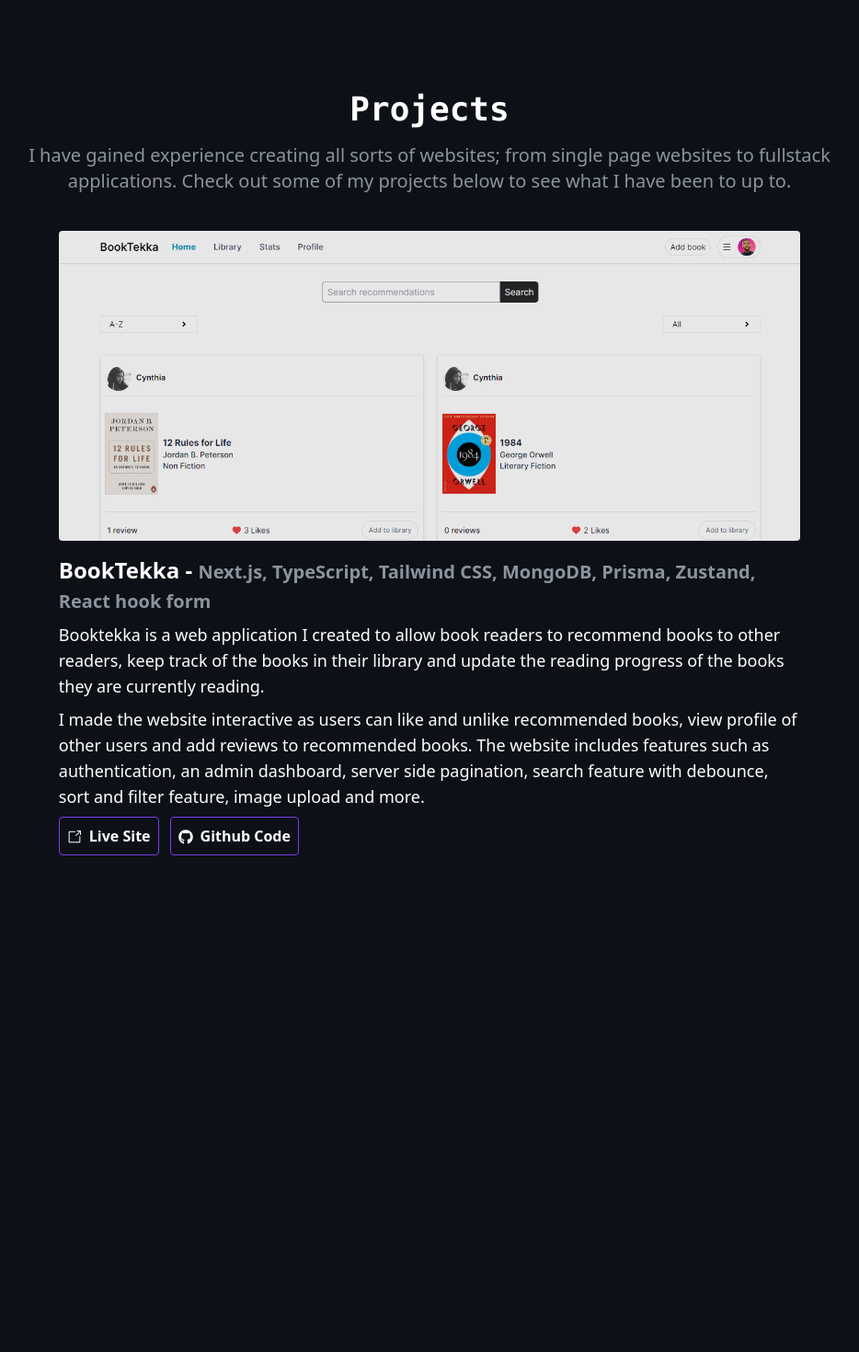
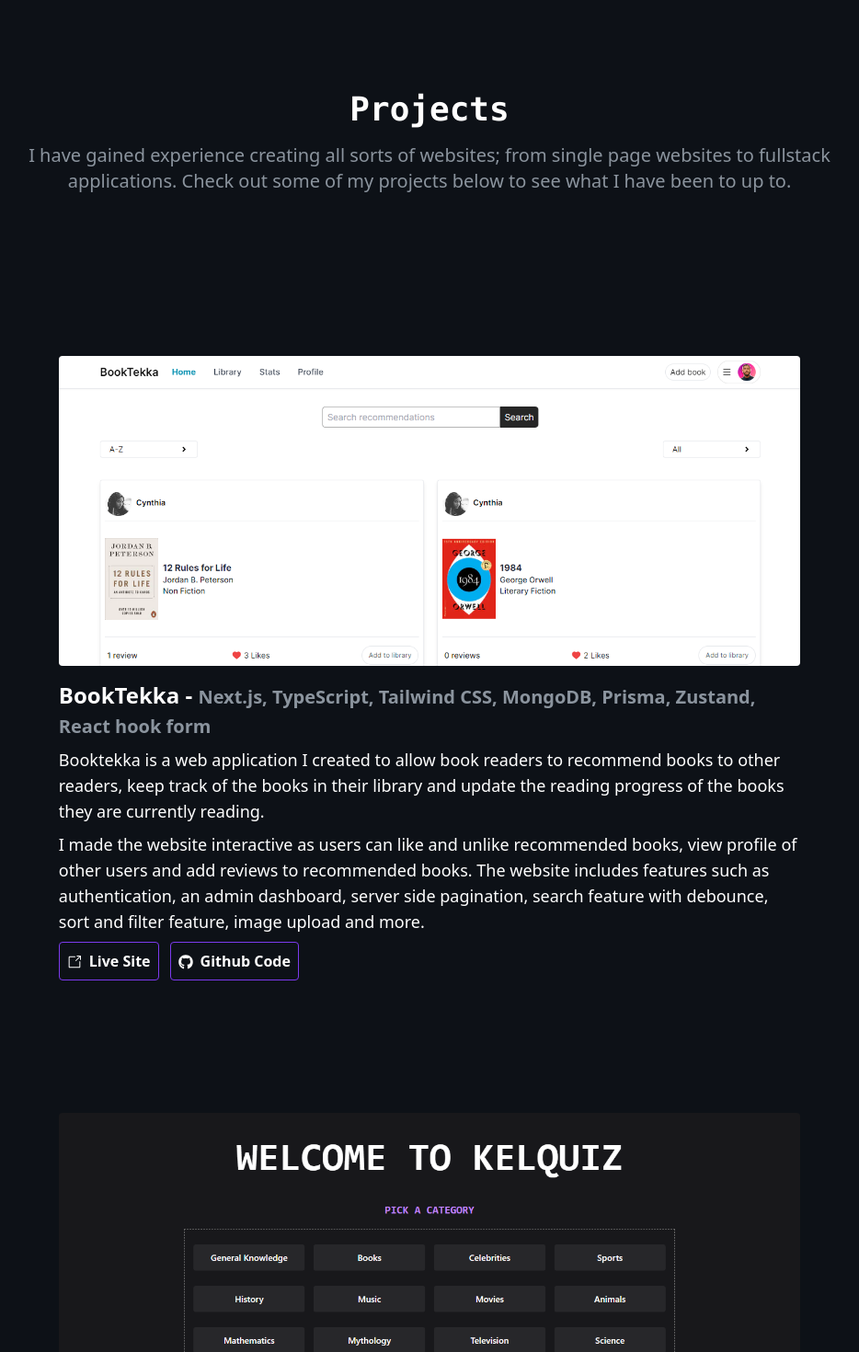
Before and after one commit to Kelechi095/portfolio2, a React (Vite) app: page / in a window 1280 px wide. Shown: the part 1330-2800 px from the top of the page at 92% size, without its empty margins (173-1107 px from the left). Before the commit the page ends 2292 px from the top, so only its background shows below. Built offline with nearby package versions, Linux system fonts and the light colour scheme.

Commit message:
updated projects

```diff
--- a/src/components/Project.jsx
+++ b/src/components/Project.jsx
@@ -13,11 +13,11 @@
 }) => {
   return (
     <>
-      <div className="my-2 text-center"></div>
+      <div className="my-2 text-center mb-36"></div>
       <img
         src={src}
         alt="Booktekka image"
-        className="rounded w-full md:max-w-[70%] mx-auto opacity-90"
+        className="rounded w-full md:max-w-[70%] mx-auto"
       />
       <div className="md:max-w-[70%] mx-auto mt-4">
         <h2 className="text-text_color font-semibold text-base md:text-2xl">
--- a/src/pages/Home.jsx
+++ b/src/pages/Home.jsx
@@ -6,6 +6,8 @@
 import Animation from "../components/Animation";
 import Booktekka from "/images/booktekka.png";
 import Project from "../components/Project";
+import Kelstores from "/images/kelstores.png";
+import KelQuiz from "/images/kelquiz.png";
 import { useState } from "react";
 
 const Home = ({ skillsRef, projectsRef }) => {
@@ -145,6 +147,26 @@
             siteLink="https://booktekka.vercel.app"
             gitLink="https://github.com/Kelechi095/BookTekka-Nextjs"
           />
+
+          <Project
+            title="KelQuiz"
+            tech="React, Typescript, Redux tool kit, React Query, Tailwind, Open Trivia Api"
+            description1="KelQuiz is a frontend trivia game I built. It has 16 different categories of questions to choose from; each having ten different questions, as well as a countdown timer that increases the intensity of the game"
+            description2="I used React query for server side state management and Redux tool kit for client side state management. The trivia data was fetched from the Open  trivia api"
+            src={KelQuiz}
+            siteLink="https://kelquiz.netlify.app"
+            gitLink="https://github.com/Kelechi095/KelQuiz"
+          />
+
+          <Project
+            title="Kelstores"
+            tech="Next.js, TypeScript, Tailwind CSS, MongoDB, Prisma, Zustand, React Context Api"
+            description1="Kelstores is an eccommerce application with user authentication, user authorization and an admin dashboard for managing products. "
+            description2="I included rating and review functionality to improve user and customer experience. Customers can also keep track of the status of the orders"
+            src={Kelstores}
+            siteLink="https://kelstores.vercel.app"
+            gitLink="https://github.com/Kelechi095/Kelstores"
+          />
         </div>
       </section>
     </Wrapper>
```
Also changed, not shown: public/images/kelquiz.png (added), public/images/kelstores.png (added).
